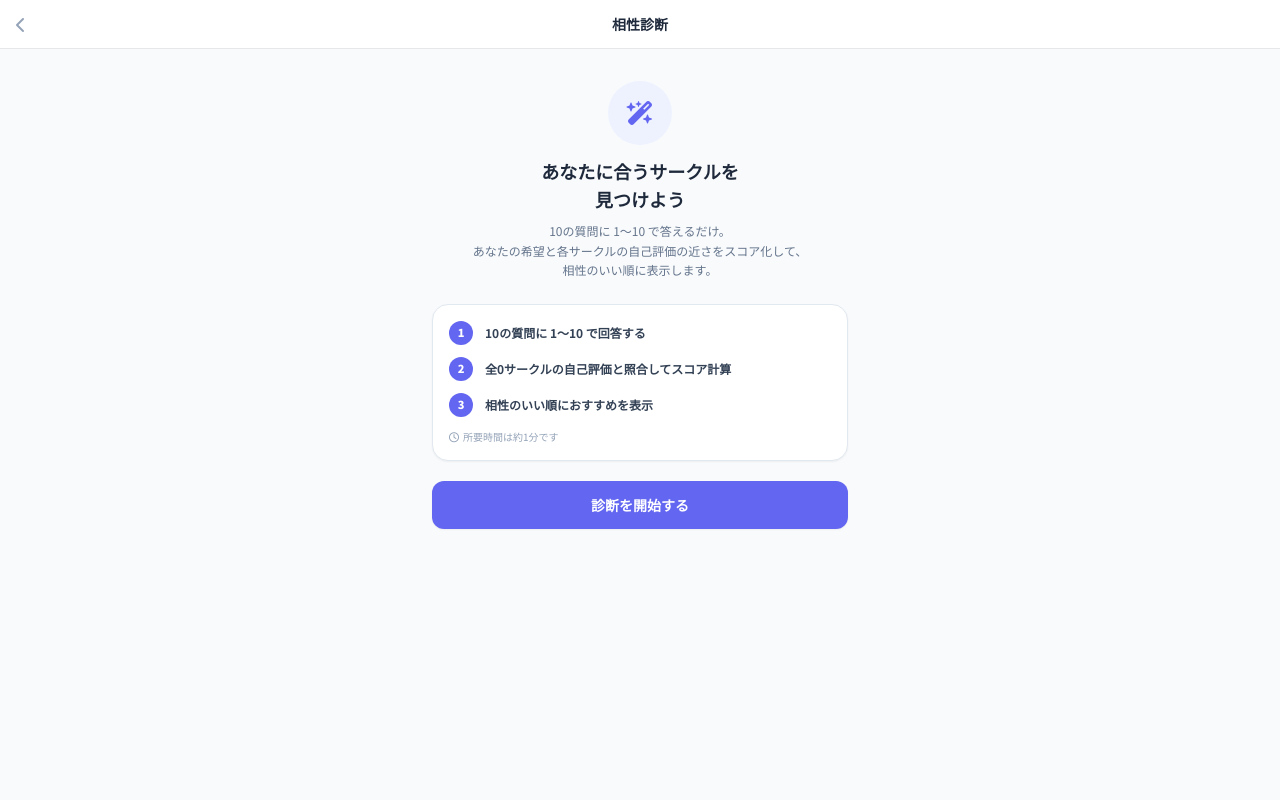
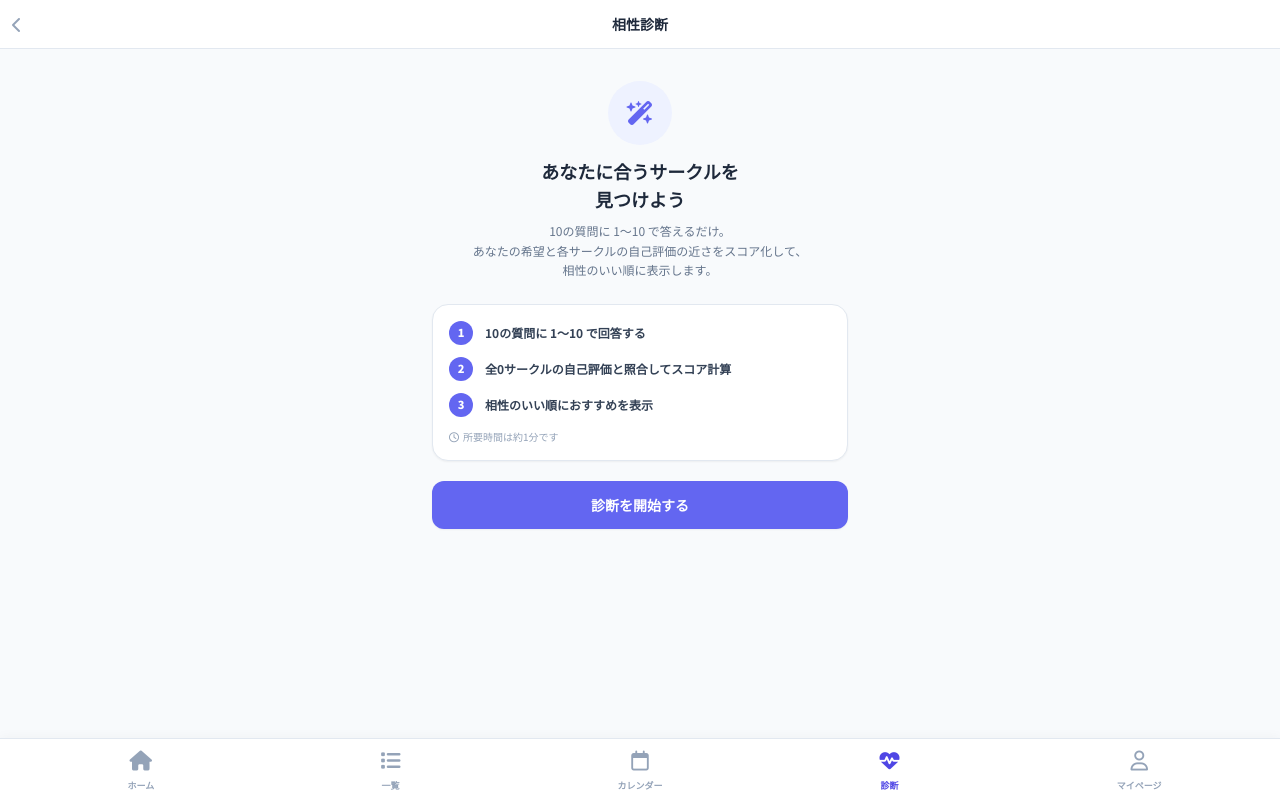
Before and after one commit to Ankou369/circle_search_app, a Flask app: page /diagnostic in a window 1280 px wide. Run offline with Flask 3, Linux system fonts and the light colour scheme; a user stored in the database is signed in; data that the repository does not hold is empty; some libraries are stand-ins or nearby versions.

Commit message:
診断ホーム画面に下部ナビを表示するよう変更: 専用レイアウト（layout.html）に載せ替え、診断タブが選択状態で表示されるようにした。質問フォームと結果画面は従来通り全画面表示

```diff
--- a/app.py
+++ b/app.py
@@ -552,6 +552,8 @@ def diagnostic_home():
     diag_count = db.execute("SELECT COUNT(*) FROM circle_diagnostic").fetchone()[0]
     return render_template(
         "campus_hub/diagnostic_home.html",
+        nav="student",
+        active="diagnostic",
         latest_diag=latest_diagnostic(db, current_user.id),
         diag_count=diag_count,
     )
--- a/templates/campus_hub/diagnostic_home.html
+++ b/templates/campus_hub/diagnostic_home.html
@@ -1,13 +1,13 @@
-{% extends "base.html" %}
-{% block content %}
-<!-- 相性診断ホーム（説明と開始ボタン。前回結果があれば概要も出す） -->
-<div class="min-h-screen w-full flex flex-col bg-slate-50 relative z-40">
-    <div class="bg-white/90 backdrop-blur px-4 py-3 flex justify-between items-center border-b">
+{% extends "campus_hub/layout.html" %}
+{% block page %}
+<!-- 相性診断ホーム（説明と開始ボタン。前回結果があれば概要も出す。下部ナビ表示あり） -->
+<div class="flex-1 flex flex-col bg-slate-50 fade-in">
+    <div class="bg-white p-3 border-b border-slate-200 sticky top-0 z-20 flex justify-between items-center">
         <a href="/profile" class="w-8 text-slate-400"><i class="fa-solid fa-chevron-left"></i></a>
         <span class="font-bold text-sm">相性診断</span>
         <div class="w-8"></div>
     </div>
-    <div class="flex-1 p-4 max-w-md mx-auto w-full">
+    <div class="flex-1 p-4 max-w-md mx-auto w-full pb-24">
         <div class="text-center mt-4 mb-6">
             <div class="w-16 h-16 rounded-full bg-brand-50 text-brand-500 flex items-center justify-center mx-auto mb-3">
                 <i class="fa-solid fa-wand-magic-sparkles text-2xl"></i>
```
